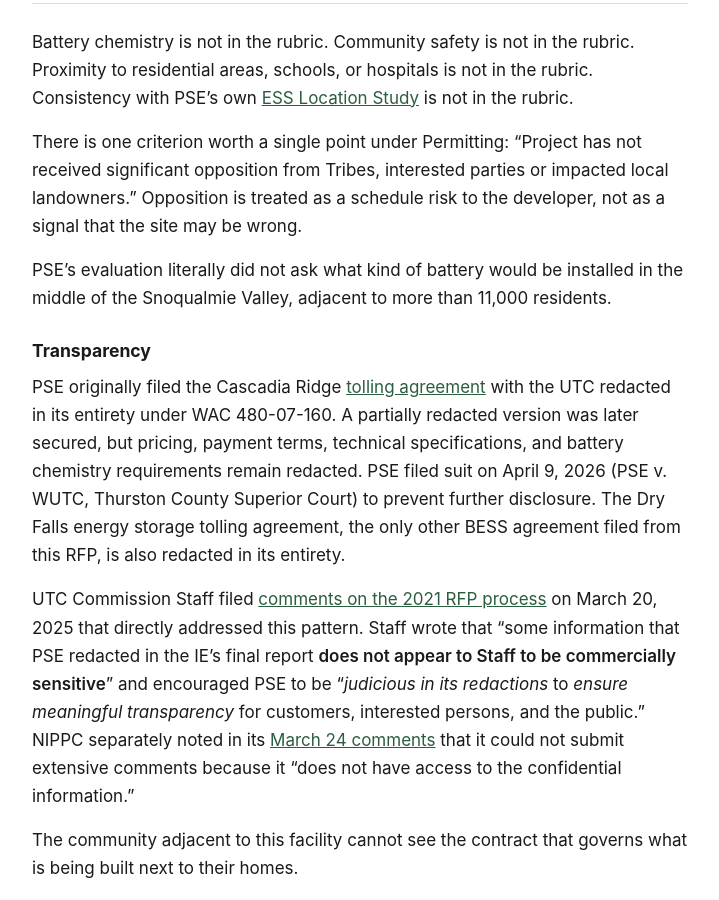
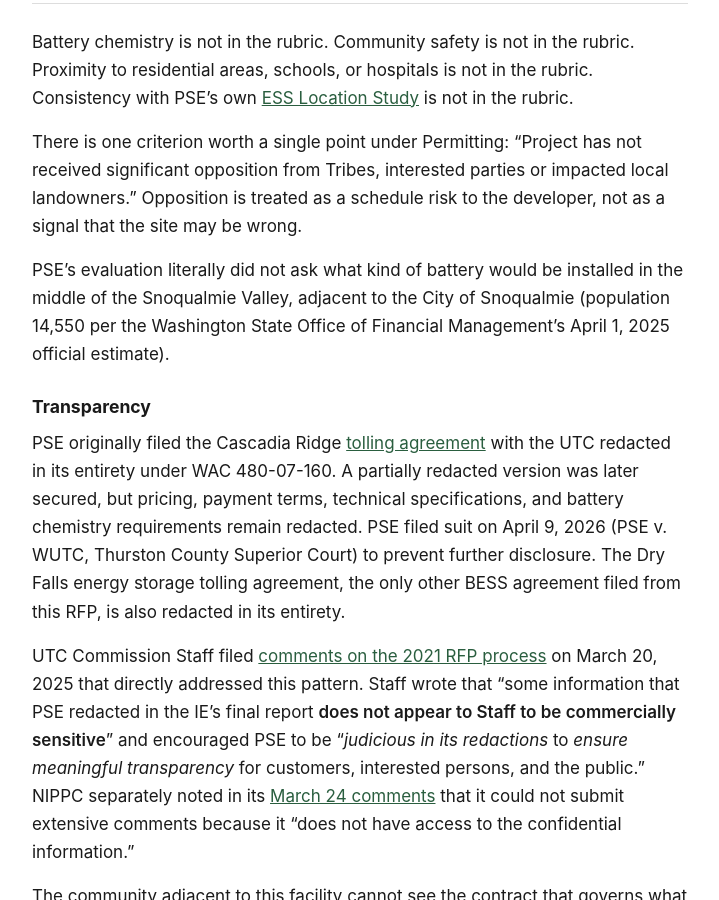
Before and after one commit to calef/cascadia-ridge-bess, a Jekyll site: the page built from _pages/ceta.md, in a window 1280 px wide and 900 px high, scrolled down 3320 px. Shown: the whole window, without its empty margins (280-999 px from the left). Built offline with Jekyll 4.4.1, drawn with Linux system fonts in a browser that asks for light colours.

```diff
--- a/_pages/ceta.md
+++ b/_pages/ceta.md
@@ -77,7 +77,7 @@ Battery chemistry is not in the rubric. Community safety is not in the rubric. P
 
 There is one criterion worth a single point under Permitting: "Project has not received significant opposition from Tribes, interested parties or impacted local landowners." Opposition is treated as a schedule risk to the developer, not as a signal that the site may be wrong.
 
-PSE's evaluation literally did not ask what kind of battery would be installed in the middle of the Snoqualmie Valley, adjacent to more than 11,000 residents.
+PSE's evaluation literally did not ask what kind of battery would be installed in the middle of the Snoqualmie Valley, adjacent to the City of Snoqualmie (population 14,550 per the Washington State Office of Financial Management's April 1, 2025 official estimate).
 
 ### Transparency
 
```
Also changed, not shown: _pages/sepa-comments.md (+1 -1 lines).
